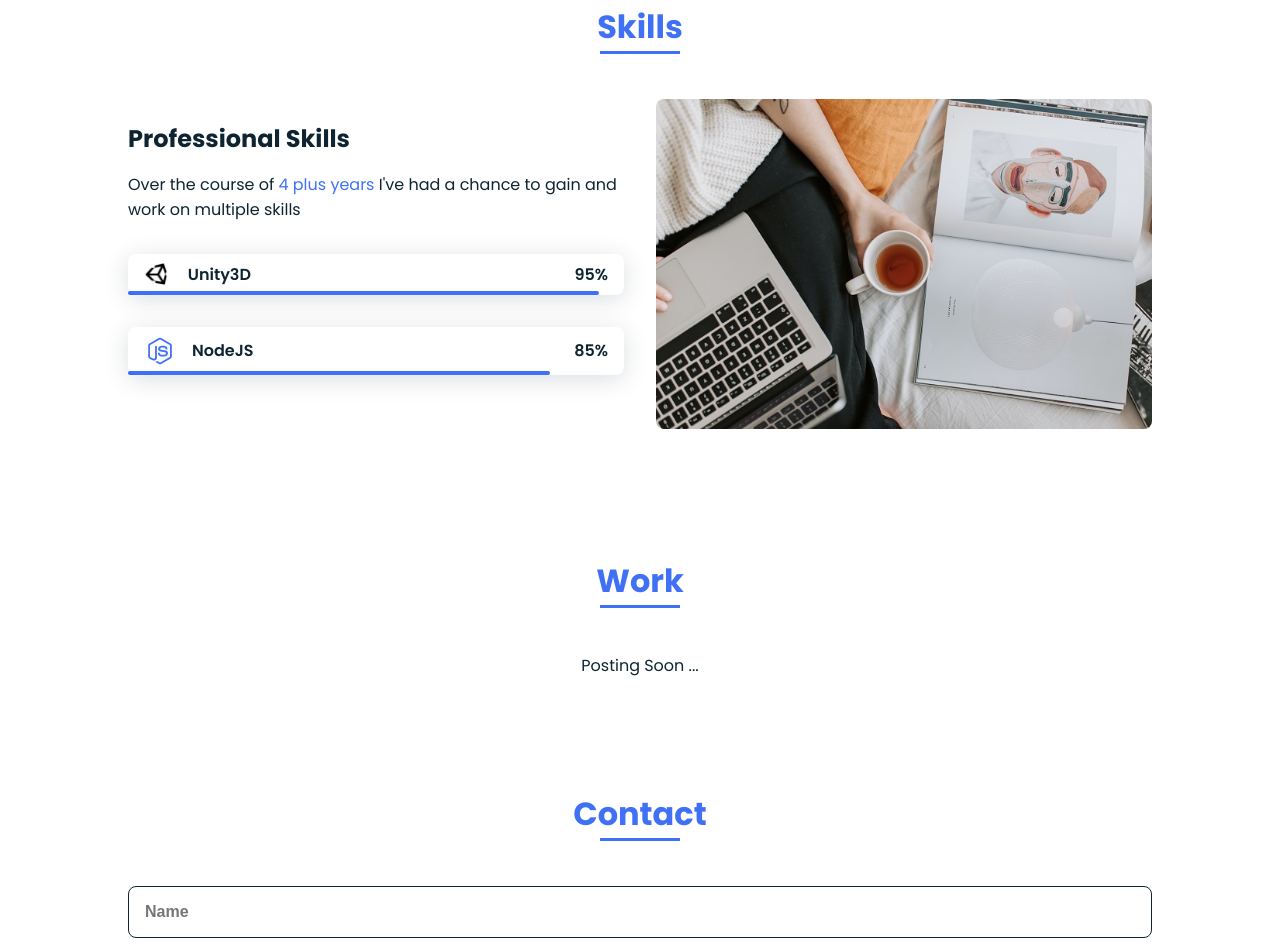
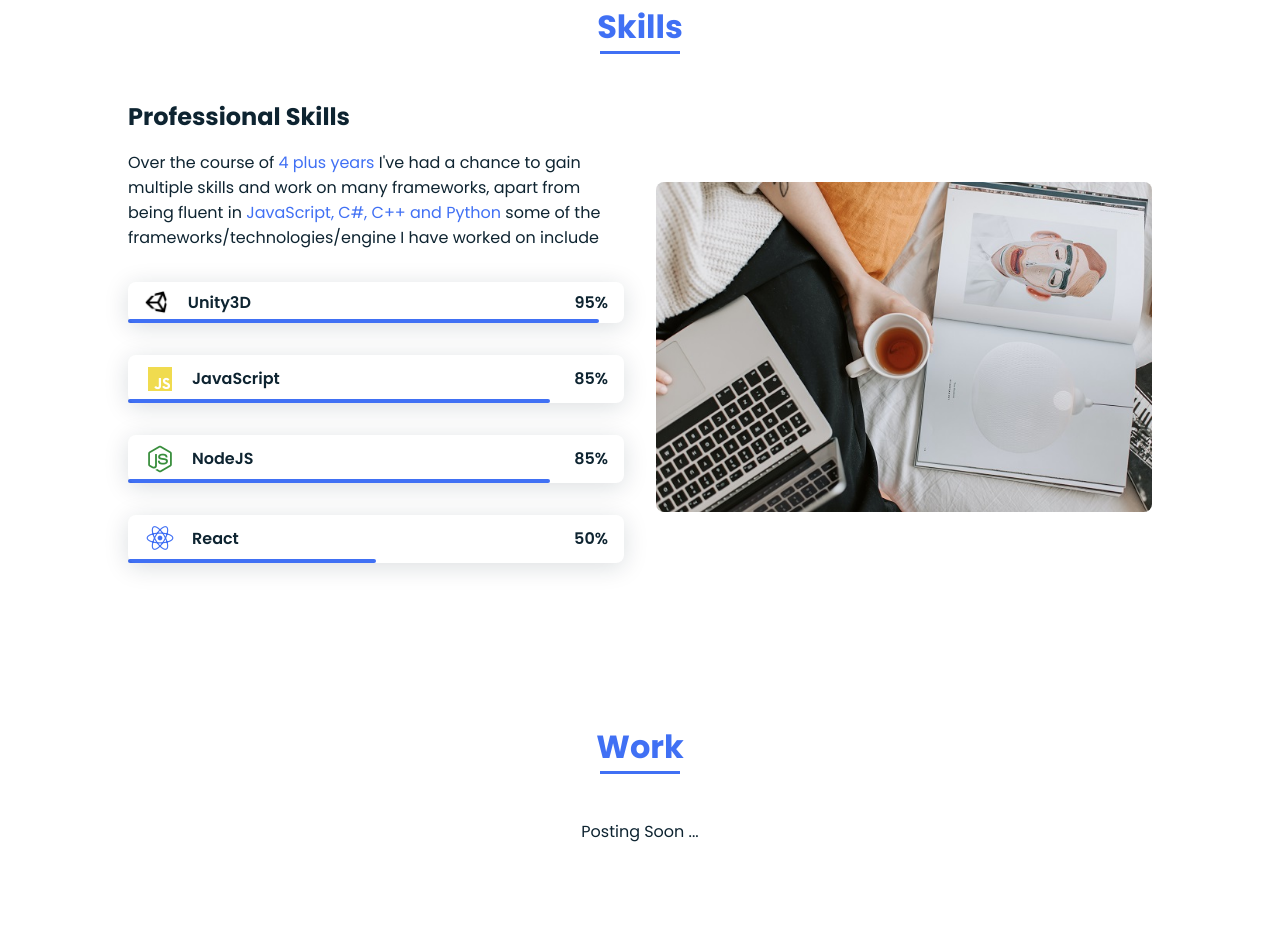
Before and after one commit to hazelWolf/hazelWolf.github.io, a plain HTML site: page index.html in a window 1280 px wide. Shown: the part 1421-2368 px from the top of the page. Drawn offline with nearby package versions, Linux system fonts and the light colour scheme.

Commit message:
skills update

```diff
--- a/assets/css/styles.css
+++ b/assets/css/styles.css
@@ -280,6 +280,12 @@ img{
   margin-right: var(--mb-2);
   color: var(--first-color);
 }
+.node{
+  color: #388E3C;
+}
+.js{
+  color: #f0db4f;
+}
 
 .skills__names{
   display: flex;
@@ -297,8 +303,14 @@ img{
 .skills__unity{
   width: 95%;
 }
+.skills__unreal{
+  width: 30%;
+}
 .skills__node{
   width: 85%;
+}
+.skills__react{
+  width: 50%;
 }
 .skills__img{
   border-radius: .5rem;
--- a/index.html
+++ b/index.html
@@ -39,7 +39,7 @@
             </div>
             <div class="home__social">
                 <a href="https://www.linkedin.com/in/bhomit-bhandari-91711472/" class="home__social-icon"><i class="bx bxl-linkedin"></i></a>
-                <a href="#" class="home__social-icon"><i class='bx bxl-medium' ></i></a>
+                <a href="https://medium.com/@bhandaribhomit" class="home__social-icon"><i class='bx bxl-medium' ></i></a>
                 <a href="https://github.com/hazelWolf" class="home__social-icon"><i class='bx bxl-github'></i></a>
             </div>
             <div class="home__img">
@@ -64,10 +64,9 @@
             <div class="skills__container bd-grid">
                 <div>
                     <h2 class="skills__subtitle">Professional Skills</h2>
-                    <p class="skills__text">Over the course of <span class="home__title-color">4 plus years</span> I've had a chance to gain and work on multiple skills</p>
+                    <p class="skills__text">Over the course of <span class="home__title-color">4 plus years</span> I've had a chance to gain multiple skills and work on many frameworks, apart from being fluent in <span class="home__title-color">JavaScript, C#, C++ and Python</span> some of the frameworks/technologies/engine I have worked on include</p>
                     <div class="skills__data">
                         <div class="skills__names">
-                            <!-- <i class='bx bxl-javascript' ></i> -->
                             <i class='bx skills__icon'><img src="./assets/img/unity.png" width="24px" height="24px"></i>
                             <span class="skills__name">&nbspUnity3D</span>
                         </div>
@@ -76,12 +75,36 @@
                     </div>
                     <div class="skills__data">
                         <div class="skills__names">
-                            <i class='bx bxl-nodejs skills__icon' ></i>
+                            <i class='bx bxl-javascript skills__icon js' ></i>
+                            <span class="skills__name">JavaScript</span>
+                        </div>
+                        <div><span class="skills__percentage">85%</span></div>
+                        <div class="skills__bar skills__node"></div>
+                    </div>
+                    <div class="skills__data">
+                        <div class="skills__names">
+                            <i class='bx bxl-nodejs skills__icon node' ></i>
                             <span class="skills__name">NodeJS</span>
                         </div>
                         <div><span class="skills__percentage">85%</span></div>
                         <div class="skills__bar skills__node"></div>
                     </div>
+                    <div class="skills__data">
+                        <div class="skills__names">
+                            <i class='bx bxl-react skills__icon' ></i>
+                            <span class="skills__name">React</span>
+                        </div>
+                        <div><span class="skills__percentage">50%</span></div>
+                        <div class="skills__bar skills__react"></div>
+                    </div>
+                    <!-- <div class="skills__data">
+                        <div class="skills__names">
+                            <i class='bx skills__icon'><img src="./assets/img/unreal.png" width="26px" height="26px"></i>
+                            <span class="skills__name">&nbspUnreal Engine</span>
+                        </div>
+                        <div><span class="skills__percentage">30%</span></div>
+                        <div class="skills__bar skills__unreal"></div>
+                    </div> -->
                 </div>
                 <div>
                     <img src="assets/img/work3.jpg" alt="" class="skills__img">
@@ -125,7 +148,7 @@
     <footer class="footer">
         <p class="footer__title">Bhomit Bhandari</p>
         <div class="footer__social">
-            <a href="https://www.instagram.com/_yourshittyphotos_/" class="footer__icon"><i class='bx bxl-instagram'></i></a>
+            <a href="https://www.instagram.com/_immersive_realities/" class="footer__icon"><i class='bx bxl-instagram'></i></a>
             <a href="https://twitter.com/BhandariBhomit" class="footer__icon"><i class='bx bxl-twitter'></i></a>
             <a href="https://www.youtube.com/channel/UC2bgyjVVBskUzTbq7ltwo2w" class="footer__icon"><i class='bx bxl-youtube' ></i></a>
         </div>
```
Also changed, not shown: assets/img/unreal.png (added).
